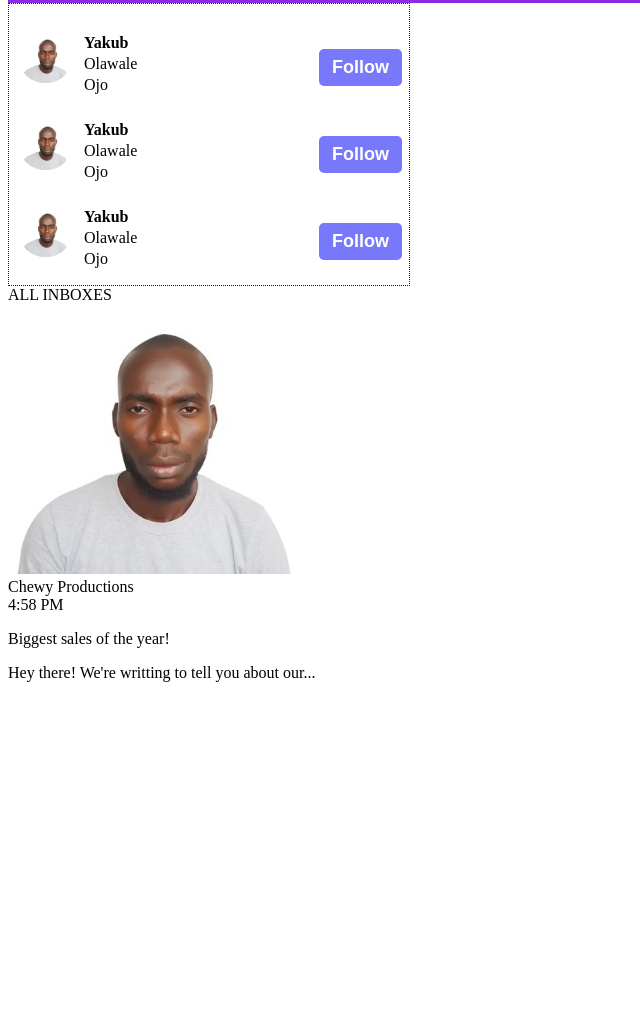
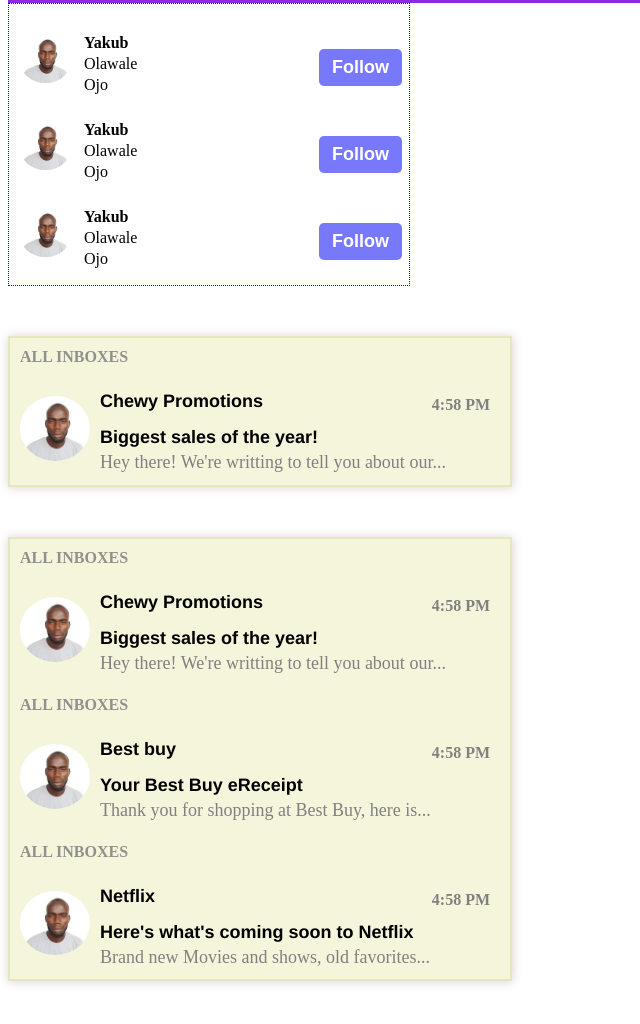
Before and after one commit to Yakub-Ojo/SimpleDevCssTutorials, a plain HTML site: page index.html in a window 1280 px wide. Shown: the part 1166-2190 px from the top of the page, without its empty margins (0-640 px from the left). Before the commit the page ends 2148 px from the top, so only its background shows below. Drawn offline with Linux system fonts and the light colour scheme.

Commit message:
added styles to html semantics of design-13

```diff
--- a/index.html
+++ b/index.html
@@ -464,20 +464,101 @@
   </div>
     </div>
 
-    <div>
-      <div>ALL INBOXES</div>
-      <div>
-        <div>
-          <img src="passport.jpeg" alt="passport">
+    <div class="design-13d">
+      <div class="folder-name">
+        ALL INBOXES
+      </div>
+      <div class="email-content">
+        <div class="profile-pic">
+          <img src="passport.jpeg" alt="passport"
+          style="
+          width:70px;
+          border-radius:50% ">
         </div>
-        <div>
-          <div>
-            <div>Chewy Productions</div>
-            <div>4:58 PM</div>
+        <div class="email-heading">
+          <div class="email-details">
+            <div class="email-subject">
+              Chewy Promotions
+            </div>
+            <div class="email-time">4:58 PM</div>
           </div>
           <div>
-            <p>Biggest sales of the year!</p>
-            <p>Hey there! We're writting to tell you about our...</p>
+            <p class="email-message">Biggest sales of the year!</p>
+            <p class="email-message-body">Hey there! We're writting to tell you about our...</p>
+          </div>
+        </div>
+      </div>
+    </div>
+
+    <div class="design-13d">
+      <div class="folder-name">
+        ALL INBOXES
+      </div>
+      <div class="email-content">
+        <div class="profile-pic">
+          <img src="passport.jpeg" alt="passport"
+          style="
+          width:70px;
+          border-radius:50% ">
+        </div>
+        <div class="email-heading">
+          <div class="email-details">
+            <div class="email-subject">
+              Chewy Promotions
+            </div>
+            <div class="email-time">4:58 PM</div>
+          </div>
+          <div>
+            <p class="email-message">Biggest sales of the year!</p>
+            <p class="email-message-body">Hey there! We're writting to tell you about our...</p>
+          </div>
+        </div>
+      </div>
+
+      <div class="folder-name">
+        ALL INBOXES
+      </div>
+      <div class="email-content">
+        <div class="profile-pic">
+          <img src="passport.jpeg" alt="passport"
+          style="
+          width:70px;
+          border-radius:50% ">
+        </div>
+        <div class="email-heading">
+          <div class="email-details">
+            <div class="email-subject">
+              Best buy
+            </div>
+            <div class="email-time">4:58 PM</div>
+          </div>
+          <div>
+            <p class="email-message">Your Best Buy eReceipt</p>
+            <p class="email-message-body">Thank you for shopping at Best Buy, here is...</p>
+          </div>
+        </div>
+      </div>
+
+      <div class="folder-name">
+        ALL INBOXES
+      </div>
+      <div class="email-content">
+        <div class="profile-pic">
+          <img src="passport.jpeg" alt="passport"
+          style="
+          width:70px;
+          border-radius:50% ">
+        </div>
+        <div class="email-heading">
+          <div class="email-details">
+            <div class="email-subject">
+              Netflix
+            </div>
+            <div class="email-time">4:58 PM</div>
+          </div>
+          <div>
+            <p class="email-message">Here's what's coming soon to Netflix</p>
+            <p class="email-message-body">Brand new Movies and shows, old favorites...</p>
           </div>
         </div>
       </div>
--- a/style.css
+++ b/style.css
@@ -152,3 +152,57 @@ body {
   row-gap: 10px;
   margin-bottom: 10px;
 }
+
+.design-13d{
+  margin-top: 50px;
+  width: 500px;
+  background-color:beige;
+  box-shadow: 0.5px 0.5px 10px 0.5px rgb(224, 211, 211);
+  border: 2px solid rgb(231, 231, 191);
+}
+.folder-name{
+  margin: 10px 10px 10px 10px;
+  color: rgba(128, 128, 128, 0.863);
+  font-weight: 600;
+}
+.email-content{
+  display: flex;
+  margin: 0px 10px;
+}
+.profile-pic{
+  margin: 20px 10px 20px 0px;
+  flex: 1;
+}
+.email-heading{
+  flex: 6;
+}
+.email-details{
+  display: flex;
+  justify-content: space-between;
+  margin: 0px;
+}
+.email-subject{
+  font-size: 18px;
+  font-weight: 800;
+  font-family: 'Franklin Gothic Medium', 'Arial Narrow', Arial, sans-serif;
+  margin-top: 20px;
+  line-height: 10px;
+}
+.email-time{
+  font-weight: 600;
+  color: grey;
+  margin-right: 10px;
+  margin-top: 20px;
+}
+.email-message{
+  font-size: 18px;
+  font-weight: 800;
+  font-family: 'Franklin Gothic Medium', 'Arial Narrow', Arial, sans-serif;
+  line-height: 10px;
+}
+.email-message-body{
+  font-size: 18px;
+  font-weight: 100;
+  color:grey;
+  line-height: 5px;
+}
```
